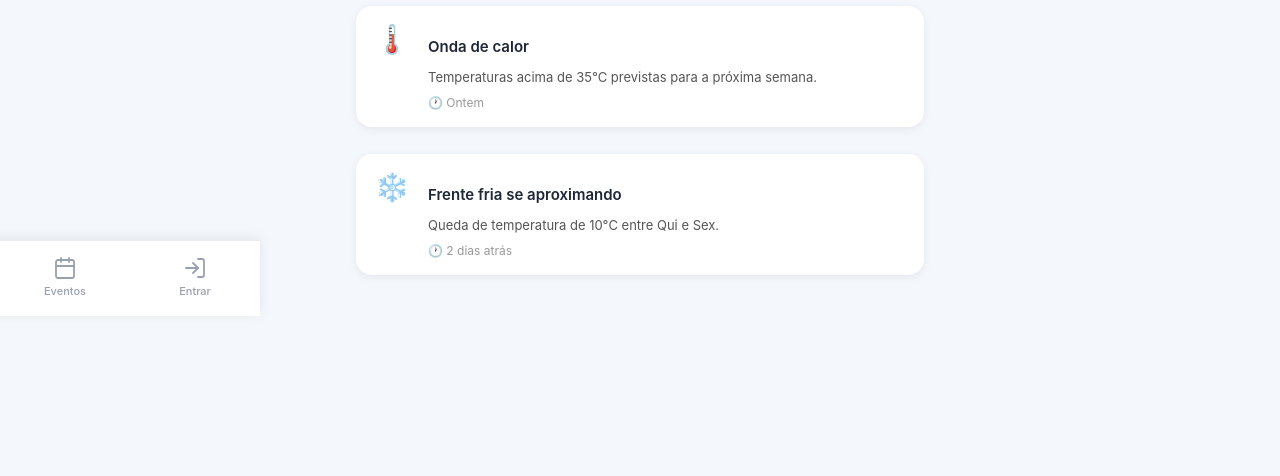
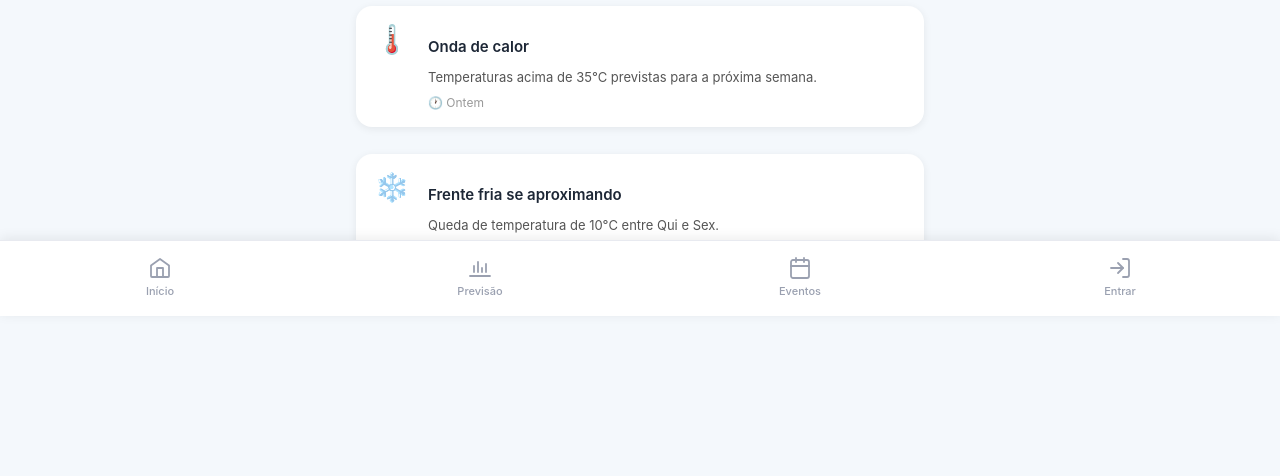
Before and after one commit to raphaabreu16/ClimaGo---Django, a Django app: page /alertas/ in a window 1280 px wide. Shown: the part 484-960 px from the top of the page. Run offline with Django 5.2, Linux system fonts and the light colour scheme.

Commit message:
navbar final espero

```diff
--- a/static/css/style.css
+++ b/static/css/style.css
@@ -680,15 +680,13 @@ a {
 
 .bottom-nav {
     position: fixed;
-    left: 50%;
     bottom: 0;
+    left: 0;
+    right: 0;
     z-index: 1000;
 
     width: 100%;
-    max-width: 520px;
     height: 76px;
-
-    transform: translateX(-50%);
 
     padding: 8px 18px 10px;
 
@@ -697,8 +695,8 @@ a {
     box-shadow: 0 -10px 30px rgba(15, 23, 42, 0.08);
 
     display: flex;
-justify-content: space-around;
-align-items: center;
+    justify-content: space-around;
+    align-items: center;
 }
 
 .bottom-nav-item {
```
